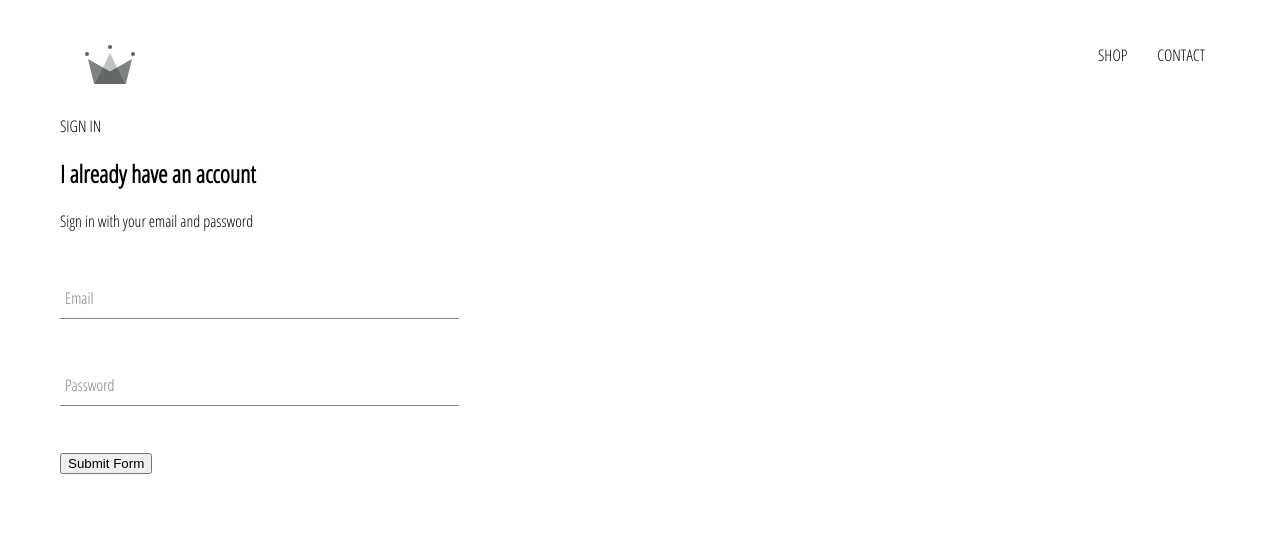
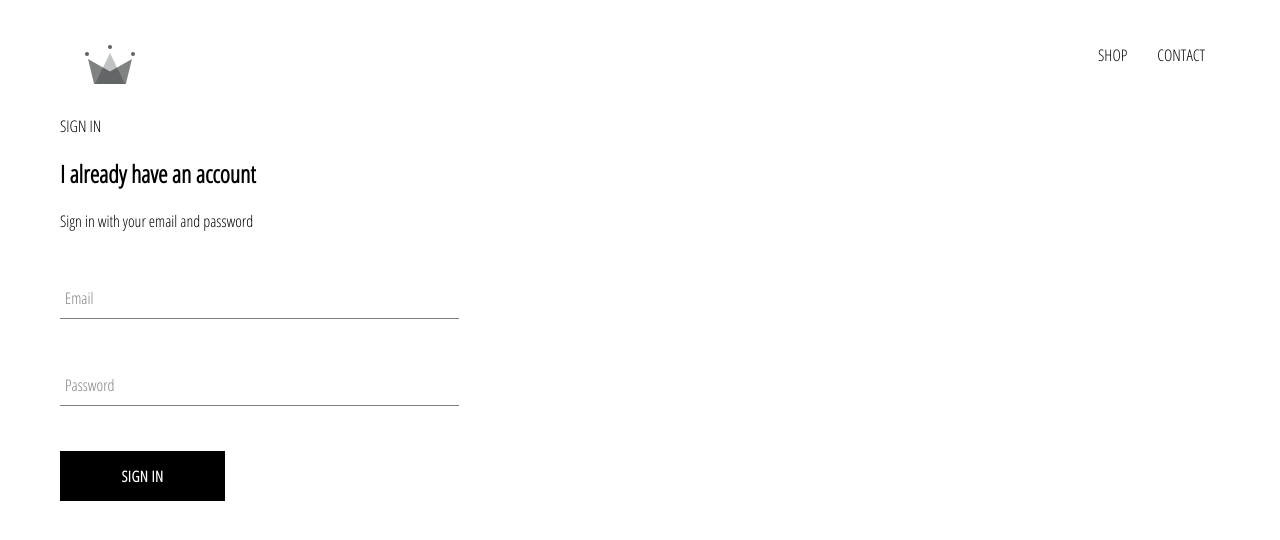
Before and after one commit to vyasriday/udemy-complete-react-developer, a React (Create React App) app in the folder ecommerce-website/: page /signin in a window 1280 px wide. Shown: the top 540 px of the page. Built offline with nearby package versions, Linux system fonts and the light colour scheme.

Commit message:
added a custom reusable button component

```diff
--- /dev/null
+++ b/ecommerce-website/src/components/custom-button/CustomButton.jsx
@@ -0,0 +1,10 @@
+import React from 'react';
+import './CustomButton.scss';
+
+const CustomButton = ({ children, ...otherProps }) => (
+	<button className='custom-button' {...otherProps}>
+		{children}
+	</button>
+);
+
+export default CustomButton;
--- /dev/null
+++ b/ecommerce-website/src/components/custom-button/CustomButton.scss
@@ -0,0 +1,22 @@
+.custom-button {
+  min-width: 165px;
+  width: auto;
+  height: 50px;
+  letter-spacing: 0.5px;
+  line-height: 50px;
+  padding: 0 35px 0 35px;
+  font-size: 15px;
+  background-color: black;
+  color: white;
+  text-transform: uppercase;
+  font-family: 'Open Sans Condensed';
+  font-weight: bolder;
+  border: none;
+  cursor: pointer;
+
+  &:hover {
+    background-color: white;
+    color: black;
+    border: 1px solid black;
+  }
+}
--- a/ecommerce-website/src/components/sign-in/SignIn.jsx
+++ b/ecommerce-website/src/components/sign-in/SignIn.jsx
@@ -1,5 +1,6 @@
 import React from 'react';
 import FormInput from '../form-input/FormInput';
+import CustomButton from '../custom-button/CustomButton';
 import './SignIn.scss';
 
 class SignIn extends React.Component {
@@ -13,7 +14,6 @@
 
 	// This is super cool
 	handleChange = (event) => {
-		console.log(event.target);
 		const { value, name } = event.target;
 		this.setState({ [name]: value });
 	};
@@ -49,7 +49,7 @@
 						required
 					/>
 
-					<input type='submit' value='Submit Form' />
+					<CustomButton type='submit'>Sign In</CustomButton>
 				</form>
 			</div>
 		);
--- a/ecommerce-website/src/components/sign-in/SignIn.scss
+++ b/ecommerce-website/src/components/sign-in/SignIn.scss
@@ -1,3 +1,9 @@
 .sign-in {
 	width: 30vw;
+	display: flex;
+	flex-direction: column;
+
+	.title {
+		margin: 10px;
+	}
 }
```
